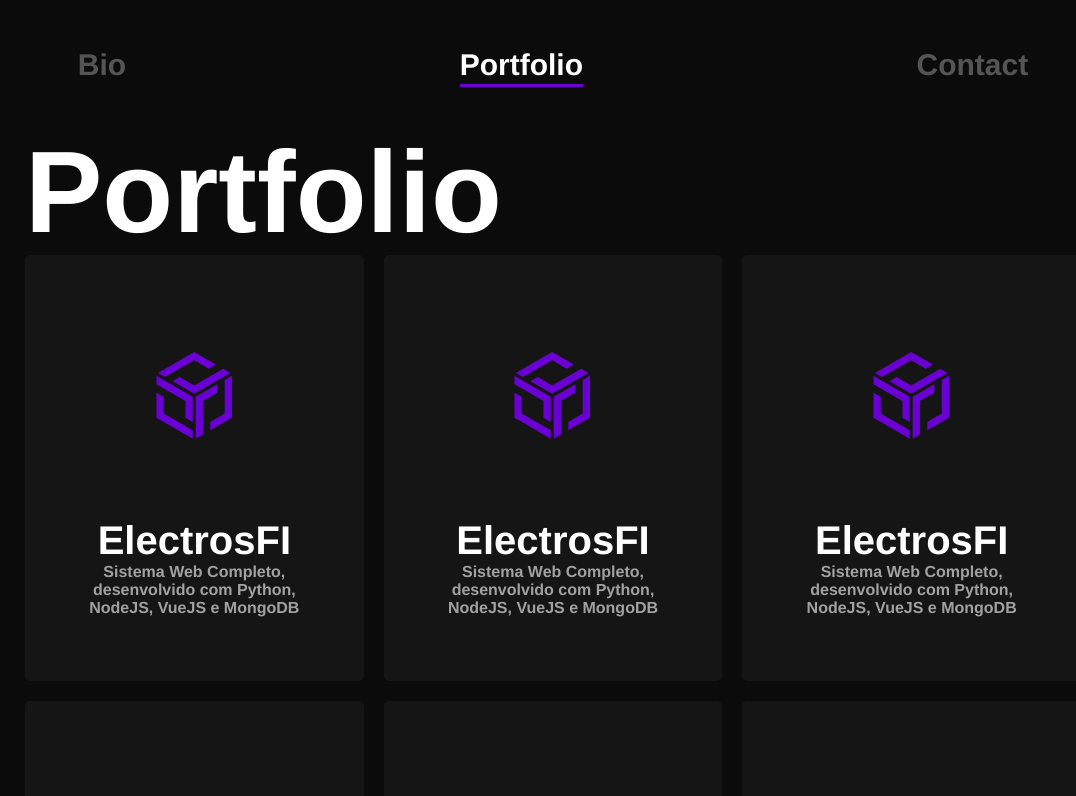
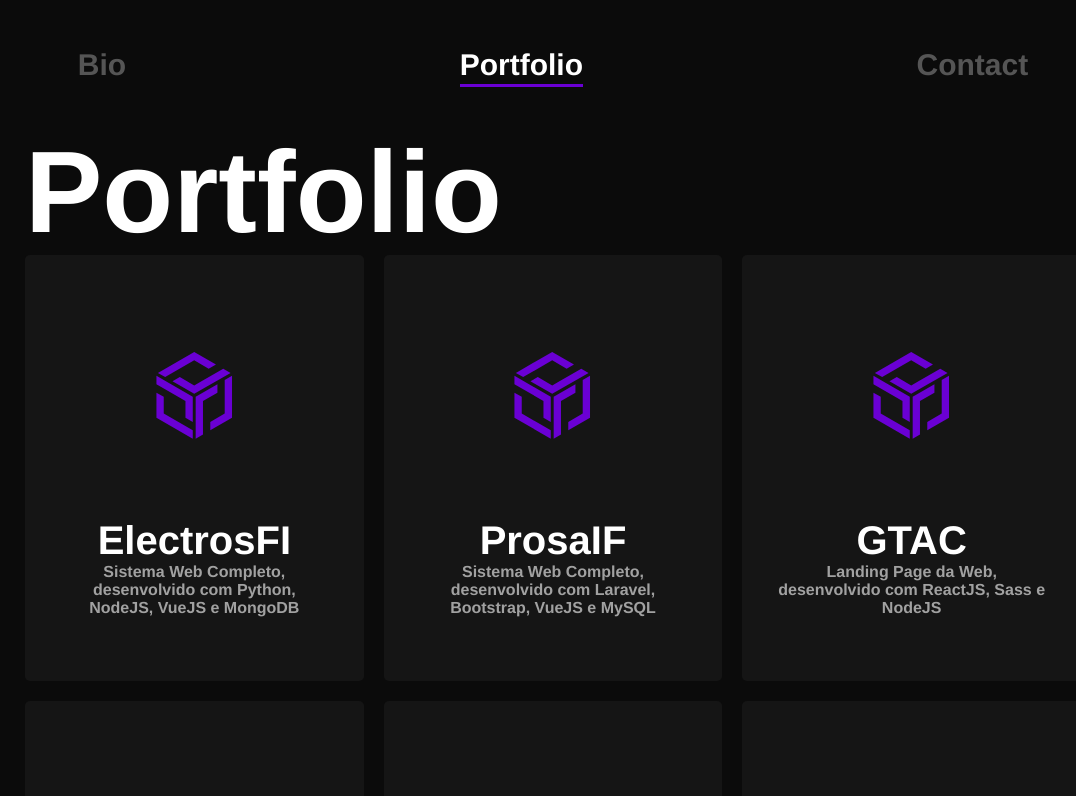
Before and after one commit to paulhenrique/portfolio, a React (Create React App) app: page /portfolio in a window 1280 px wide. Shown: the top 796 px of the page, without its empty margins (87-1163 px from the left). Built offline with nearby package versions, Linux system fonts and the light colour scheme; a web font is replaced by a local one.

Commit message:
Criando listagem dos projetos no portfólio

```diff
--- a/src/pages/Contact/index.tsx
+++ b/src/pages/Contact/index.tsx
@@ -9,7 +9,7 @@ function Contact() {
         <div className="info">
           <p>Você pode me encontrar nas redes<br></br> sociais ou pelo do meu e-mail :) </p>
           <div className="containerSocial">
-            <a href="https://api.whatsapp.com/send?phone=15997088134&text=Ol%C3%A1,%20Paulo.%20Estou%20entrando%20em%20contato%20contigo%20atrav%C3%A9s%20do%20seu%20site." href="https://github.com/paulhenrique" target="_blank" rel="noreferrer">
+            <a href="https://api.whatsapp.com/send?phone=15997088134&text=Ol%C3%A1,%20Paulo.%20Estou%20entrando%20em%20contato%20contigo%20atrav%C3%A9s%20do%20seu%20site." target="_blank" rel="noreferrer">
               <i className="fab fa-whatsapp"></i>
               <span>+15997088134</span>
             </a>
--- a/src/pages/Portfolio/index.tsx
+++ b/src/pages/Portfolio/index.tsx
@@ -1,25 +1,40 @@
 import React from 'react'
 import './style.scss';
-function Card() {
+interface Project {
+  title: string;
+  description: string;
+  link?: string;
+}
+
+const Card: React.FC<Project> = ({ title, description, link }) => {
   return (
     <div className="card">
       <img src="/img/logo_project.svg" alt="" />
-      <h3>ElectrosFI</h3>
-      <p>Sistema Web Completo, desenvolvido com Python, NodeJS, VueJS e MongoDB</p>
+      <h3>{title}</h3>
+      <p>{description}</p>
     </div>
   );
 }
+
 function Portfolio() {
+  const [projects, setProjects] = React.useState<Project[]>([]);
+  React.useEffect(() => {
+    fetch('/portfolio.json').then((r) => r.json()).then((data) => setProjects(data.portfolio));
+  }, []);
+
   return (
     <div className="portfolio  animate__animated  animate__fadeInLeft">
       <h1>Portfolio</h1>
-      <div className="containerCardsPortfolio">
-        {
-          [1, 2, 3, 4, 5, 6, 7, 8, 9, 10].map(e => (
-            Card()
-          ))
-        }
-      </div>
+      {
+        projects &&
+        <div className="containerCardsPortfolio">
+          {
+            projects.map((e) => (
+              <Card title={e.title} description={e.description} />
+            ))
+          }
+        </div>
+      }
     </div>
   )
 }
```
